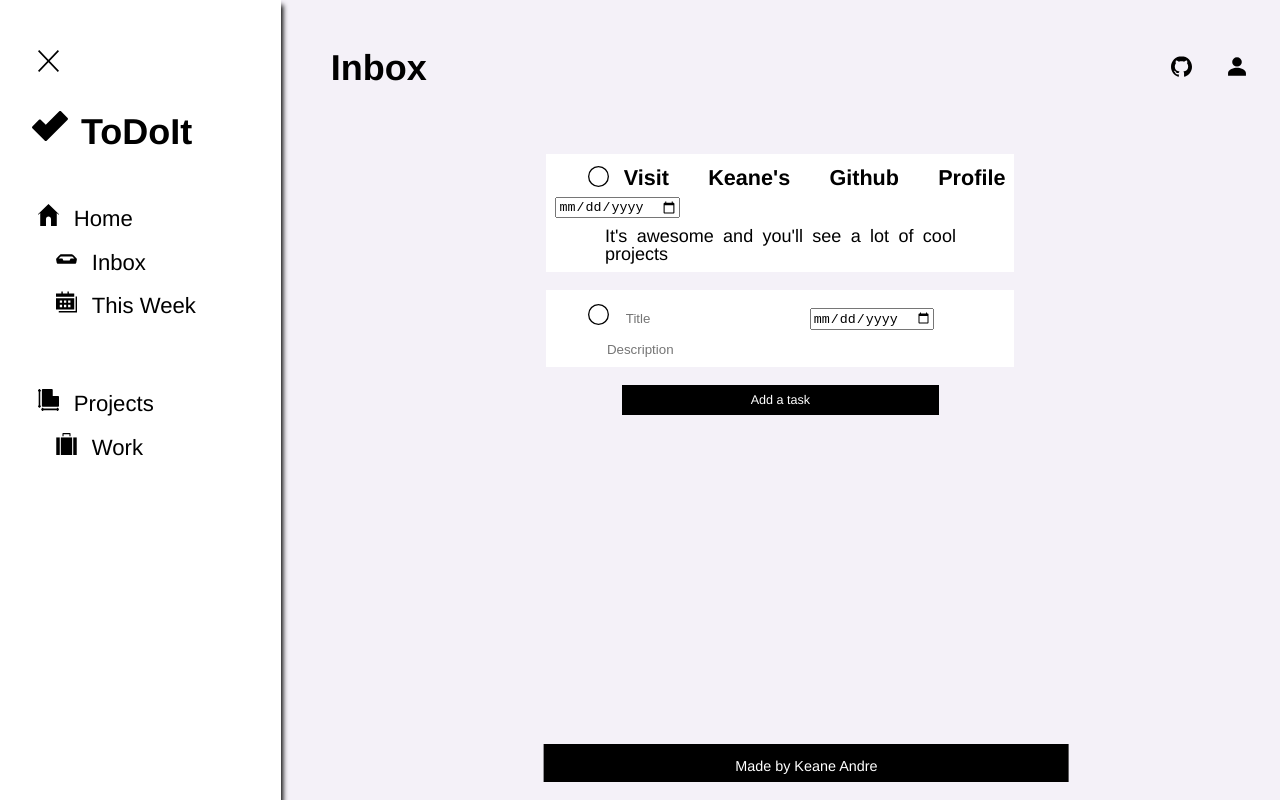
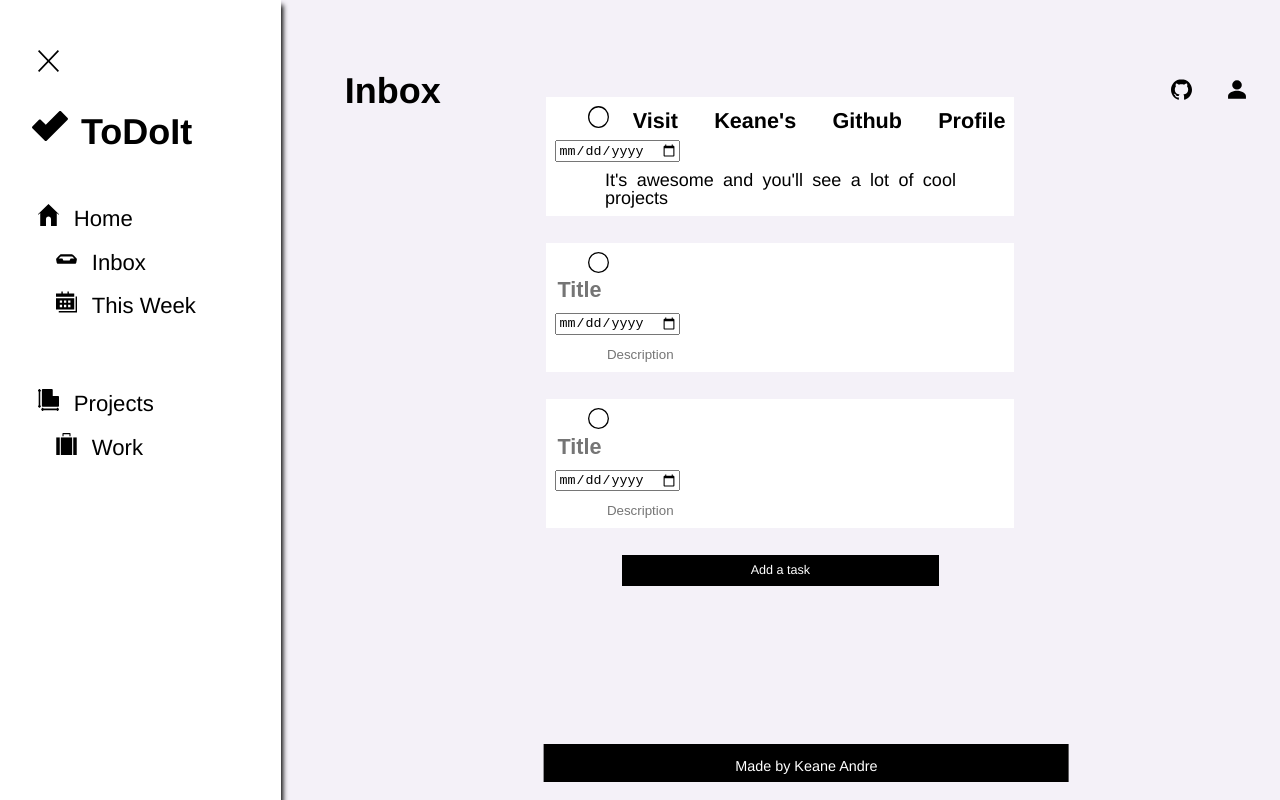
Before and after one commit to keaneatl/todo-list, a website built with webpack: page dist/index.html in a window 1280 px wide. Both pictures are taken after a click on the element "Add a task". Built offline with nearby package versions, Linux system fonts and the light colour scheme.

Commit message:
Adding and deleting tasks from DOM functionality implemented

```diff
--- a/src/index.js
+++ b/src/index.js
@@ -1,2 +1,3 @@
 import resetCSS from './reset.css';
-import { hamBurger } from './modules/interface';
+import { hamBurger, renderTaskDOM } from './modules/interface';
+import { addTask } from './modules/task';
--- a/src/modules/interface.js
+++ b/src/modules/interface.js
@@ -1,3 +1,5 @@
+import { addTask } from "./task";
+
 const hamBurger = (() => {
 
     // cache DOM
@@ -21,8 +23,8 @@ const hamBurger = (() => {
     })
 })();
 
-const generateTaskDOM = (() => {
-    const displayContainer = document.querySelector('.display');
+const generateTaskDOM = task => {
+    const addTaskBtn = document.querySelector('.add-task')
     const taskContainer = document.createElement('div');
     const taskCheck = document.createElement('img');
     const taskTitle = document.createElement('span');
@@ -37,7 +39,7 @@ const generateTaskDOM = (() => {
     taskCheck.classList.add('ico', 'checkbox');
     dueDate.classList.add('due-date');
     taskDesc.classList.add('task-desc');
-    taskDescInput.classList.add('class-desc-input');
+    taskDescInput.classList.add('task-desc-input');
 
     taskCheck.src = "./images/icons/circle-svgrepo-com.svg";
     taskTitleInput.type = 'text';
@@ -45,10 +47,35 @@ const generateTaskDOM = (() => {
     dueDate.type = 'date';
     taskDescInput.type = 'text';
     taskDescInput.placeholder = 'Description'
+    taskCheck.addEventListener('click', () => taskContainer.remove());
 
     taskTitle.append(taskCheck, taskTitleInput);
     taskDesc.append(taskDescInput);
     taskContainer.append(taskTitle, dueDate, taskDesc);
-});
 
-export { hamBurger, generateTaskDOM };
+    addTaskBtn.insertAdjacentElement('beforebegin', taskContainer);
+
+    taskTitleInput.addEventListener('change', () => {
+        taskTitle.append(taskTitleInput.value);
+        taskTitleInput.remove();
+    });
+    dueDate.addEventListener('change', () => {
+        console.log(dueDate.value);
+    })
+    taskDescInput.addEventListener('change', () => {
+        taskDesc.append(taskDescInput.value);
+        taskDescInput.remove();
+    });
+
+    addTask();
+};
+
+
+const renderTaskDOM = (()=> {
+    const addTaskBtn = document.querySelector('.add-task');
+    addTaskBtn.addEventListener('click', generateTaskDOM);
+})();
+
+
+
+export { hamBurger, renderTaskDOM, generateTaskDOM};
--- a/src/modules/task.js
+++ b/src/modules/task.js
@@ -1,20 +1,47 @@
-const taskFactory = (title, desc, dueDate, priority) => {
+import { generateTaskDOM } from "./interface";
 
-    return {title, desc, dueDate, priority}
+const taskFactory = (title, desc, dueDate) => {
+    const clearTask = () => {
+
+    }
+
+    return {title, desc, dueDate}
 }
 
 const addTask = (() => {
     const taskArray = [];
+    const newTask = taskFactory();
+    let tasks = Array.from(document.querySelectorAll('.task'));
 
-    taskArray.push(this);
+        tasks.forEach(task => {
 
-    return {taskArray};
-})();
+            const taskHeader = task.querySelector('.task-h');
+            const taskDesc = task.querySelector('.task-desc');
+            const dueDate = task.querySelector('.due-date');
+            taskHeader.addEventListener('change', () => {
+                console.log(task.firstElementChild.nodeValue);
+                newTask.title = taskHeader.nodeValue;
+                console.log(taskArray)
+            })
+            taskDesc.addEventListener('change', () => {
+                newTask.desc = taskDesc.nodeValue;
+                console.log(taskArray)
+            })
+            dueDate.addEventListener('change', () => {
+                newTask.dueDate = dueDate.nodeValue;
+                console.log(taskArray);
+            })
+            taskArray.push(task);
+            console.log(taskArray)
+        });
 
-const cacheTask = (() => {
-    document.createElement
 
-    // cache DOM
 
-    // bind events
-})();
+    // generateTaskDOM().taskTitleInput.addEventListener('change', () => {
+    //     newTask.desc = generateTaskDOM().taskTitleInput.value;
+    // })
+
+    return { taskArray };
+});
+
+export {addTask}
--- a/src/styles.css
+++ b/src/styles.css
@@ -32,7 +32,7 @@ body{
     font-size: 0.8rem;
 }
 
-.task-h{
+.task-h, .task-h-input{
     font-size: 1.2rem;
     font-weight: bolder;
 }
@@ -50,7 +50,7 @@ body{
     display: flex;
     flex-direction: column;
     align-items: center;
-    height: 100vh;
+    height: 100%;
 }
 
 .close-hambg{
@@ -82,7 +82,7 @@ body{
 
 .display{
     width: 100%;
-    height: 100vh;
+   height: 100%;
     background-color: var(--primary);
 }
 
@@ -91,6 +91,10 @@ body{
 }
 
 .display-h{
+    position: fixed;
+    top: 0;
+    width: 100%;
+    height: 3rem;
     background-color: var(--secondary);
     padding: 5%;
     display: flex;
@@ -103,13 +107,31 @@ body{
     right: 1rem;
 }
 
+.tasks-container{
+    height: 100vh;
+    overflow-y: scroll;
+}
+
+.task-1{
+    padding: 0.5rem;
+    background-color: white;
+    text-align: left;
+    margin: 6.8rem auto 1.5rem auto;
+    width: 85%;
+    max-width: 25rem;
+}
+
 .task{
     padding: 0.5rem;
     background-color: white;
     text-align: justify;
-    margin: 1rem auto;
+    margin: 1rem auto 1.5rem auto;
     width: 85%;
     max-width: 25rem;
+}
+
+.task-h-input, .task-desc-input{
+    width: 90%;
 }
 
 .task-desc{
@@ -118,10 +140,7 @@ body{
 }
 
 .checkbox{
-    padding-right: 1rem;
-    position: relative;
-    top: 0.15rem;
-    left: 1rem;
+    padding: 0 0.5rem 0 1rem;
 }
 
 .due-date{
@@ -135,7 +154,7 @@ body{
     padding: 0.5rem;
     width: 30%;
     text-align: center;
-    margin: 0 auto;
+    margin: 0 auto 4.2rem auto;
 }
 
 .task-h-input, .task-desc-input{
@@ -155,8 +174,20 @@ body{
     bottom: 1rem;
 }
 
+/* small tablet styles */
+@media (min-width: 500px){
+    .task-1{
+        padding: 0.5rem;
+        background-color: white;
+        text-align: justify;
+        margin: 8rem auto 1.5rem auto;
+        width: 85%;
+        max-width: 25rem;
+    }
+}
+
 /* large tablet styles */
-@media (min-width: 800px){
+@media (min-width: 670px){
     html{
         font-size: 18px;
     }
@@ -180,6 +211,15 @@ body{
         width: 85%;
     }
 
+    .task-1{
+        padding: 0.5rem;
+        background-color: white;
+        text-align: justify;
+        margin: 5.4rem auto 1.5rem auto;
+        width: 85%;
+        max-width: 25rem;
+    }
+
     .ico{
         margin: 0 0.8rem;
     }
```
Also changed, not shown: dist/index.html, dist/main.js.
